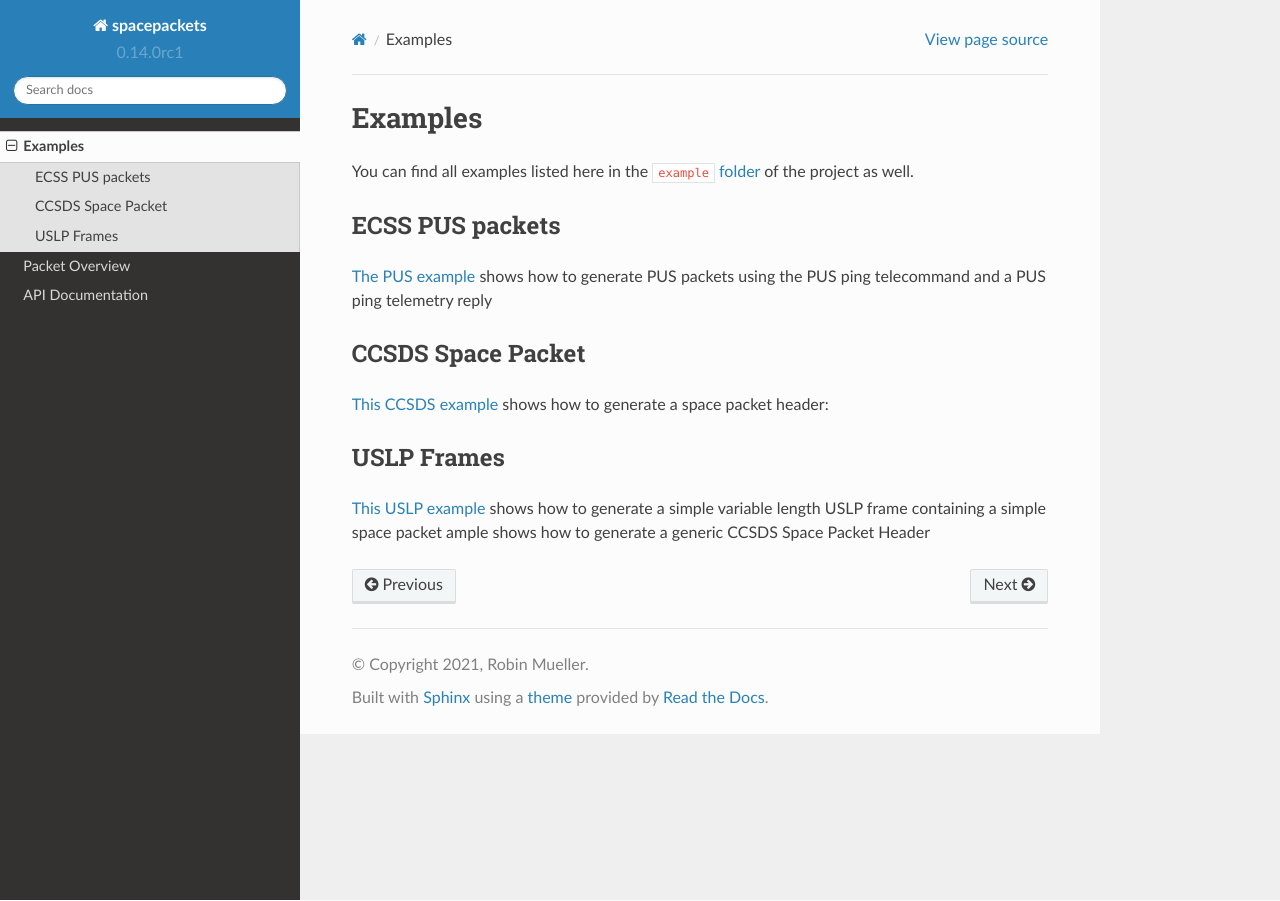
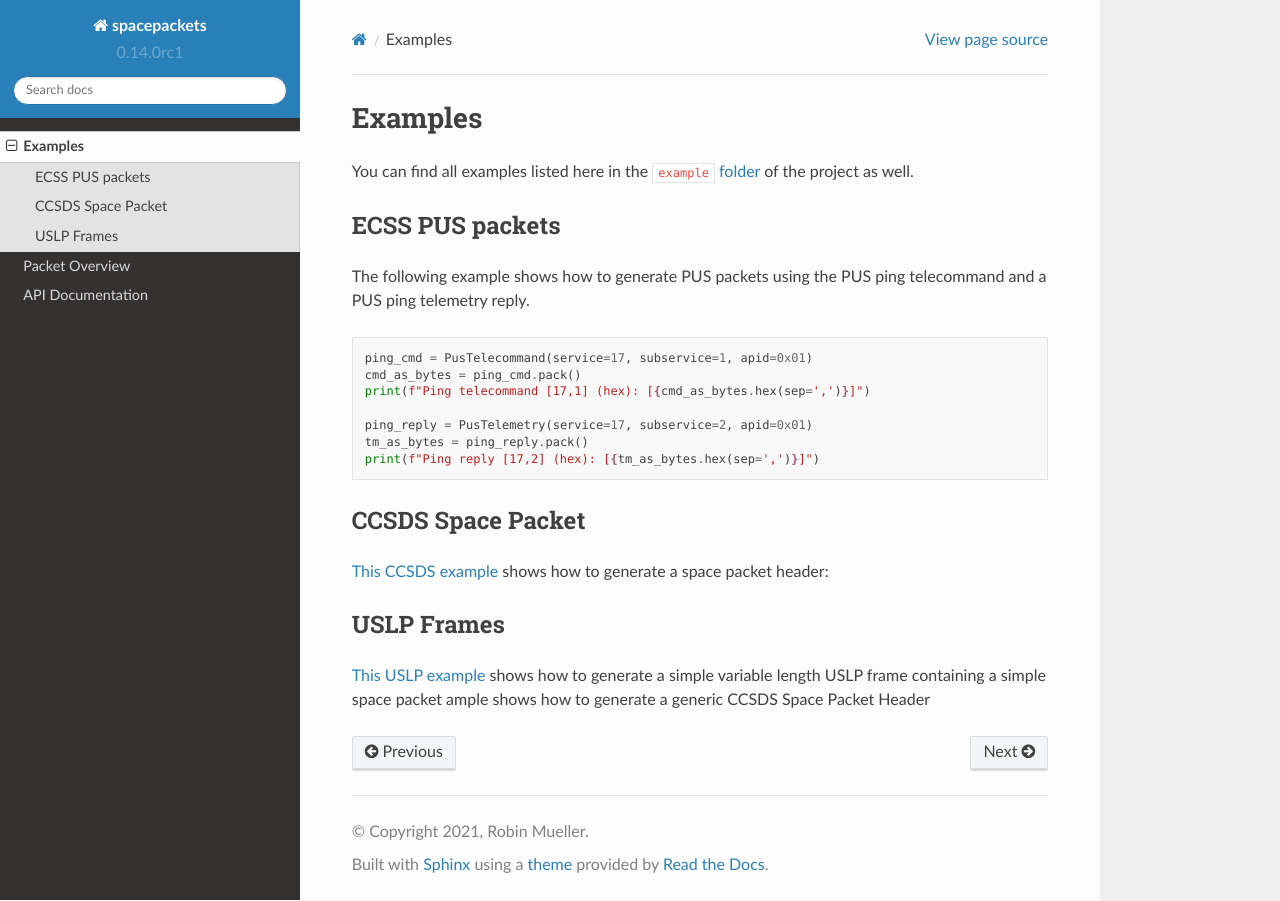
Before and after one commit to us-irs/spacepackets-py, a Sphinx documentation site: the page built from docs/examples.rst, in a window 1280 px wide. Built offline with Sphinx 7.4.7 and the Read the Docs theme 2.0.0, drawn with Linux system fonts in a browser that asks for light colours.

Commit message:
add sphinx.ext.doctest and try it out

```diff
--- a/docs/conf.py
+++ b/docs/conf.py
@@ -31,7 +31,12 @@
 # Add any Sphinx extension module names here, as strings. They can be
 # extensions coming with Sphinx (named 'sphinx.ext.*') or your custom
 # ones.
-extensions = ["sphinx.ext.autodoc", "sphinx.ext.intersphinx", "sphinx_rtd_theme"]
+extensions = [
+    "sphinx.ext.autodoc",
+    "sphinx.ext.intersphinx",
+    "sphinx.ext.doctest",
+    "sphinx_rtd_theme"
+]
 
 autoclass_content = "both"
 
--- a/docs/examples.rst
+++ b/docs/examples.rst
@@ -7,8 +7,23 @@
 ECSS PUS packets
 -----------------
 
-`The PUS example <https://github.com/robamu-org/py-spacepackets/blob/main/examples/example_pus.py>`_
-shows how to generate PUS packets using the PUS ping telecommand and a PUS ping telemetry reply
+The following example shows how to generate PUS packets using the PUS ping telecommand and a
+PUS ping telemetry reply.
+
+.. testsetup:: pus
+
+    from spacepackets.ecss.tc import PusTelecommand
+    from spacepackets.ecss.tm import PusTelemetry
+
+.. testcode::  pus
+
+    ping_cmd = PusTelecommand(service=17, subservice=1, apid=0x01)
+    cmd_as_bytes = ping_cmd.pack()
+    print(f"Ping telecommand [17,1] (hex): [{cmd_as_bytes.hex(sep=',')}]")
+
+    ping_reply = PusTelemetry(service=17, subservice=2, apid=0x01)
+    tm_as_bytes = ping_reply.pack()
+    print(f"Ping reply [17,2] (hex): [{tm_as_bytes.hex(sep=',')}]")
 
 CCSDS Space Packet
 -------------------
```
